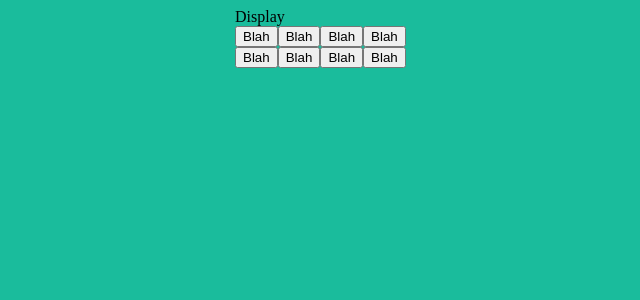
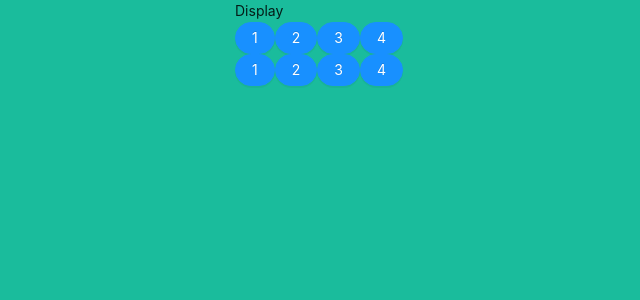
Before and after one commit to ridwankazi/capital_calculator, a React app: page / in a window 1280 px wide. Shown: the top 300 px of the page, without its empty margins (245-885 px from the left). Built offline with nearby package versions, Linux system fonts and the light colour scheme.

Commit message:
added antd less import and updated webpack config

```diff
--- a/package.json
+++ b/package.json
@@ -30,7 +30,7 @@
     "css-loader": "^3.6.0",
     "html-webpack-plugin": "^4.3.0",
     "less": "^3.11.3",
-    "less-loader": "^6.1.2",
+    "less-loader": "^5.0.0",
     "style-loader": "^1.2.1",
     "webpack": "^4.43.0",
     "webpack-cli": "^3.3.12",
--- a/src/components/Button/Button.js
+++ b/src/components/Button/Button.js
@@ -1,12 +1,12 @@
 import React, {useState, useMemo} from 'react';
 import { Button } from 'antd';
 
-const CapitalButton = (buttonConfig) => {
+const CapitalButton = ({buttonConfig}) => {
 
     console.log(buttonConfig)
     return(
         <div className="Button">
-            <Button type="primary" shape="round">Blah</Button>
+            <Button type="primary" shape="round">{buttonConfig.value}</Button>
         </div>
     )
 }
--- a/src/styles/styles.less
+++ b/src/styles/styles.less
@@ -1,4 +1,5 @@
 @import 'flexbox';
+@import '~antd/dist/antd.less';
 
 body {
     background-color: #1abc9c;
--- a/webpack.config.js
+++ b/webpack.config.js
@@ -26,7 +26,12 @@
                 use: [
                     { loader: 'style-loader' },
                     { loader: 'css-loader' },
-                    { loader: 'less-loader' }
+                    {
+                        loader: 'less-loader',
+                        options: {
+                            javascriptEnabled: true
+                        }
+                    }
                 ]
             }
         ]
```
